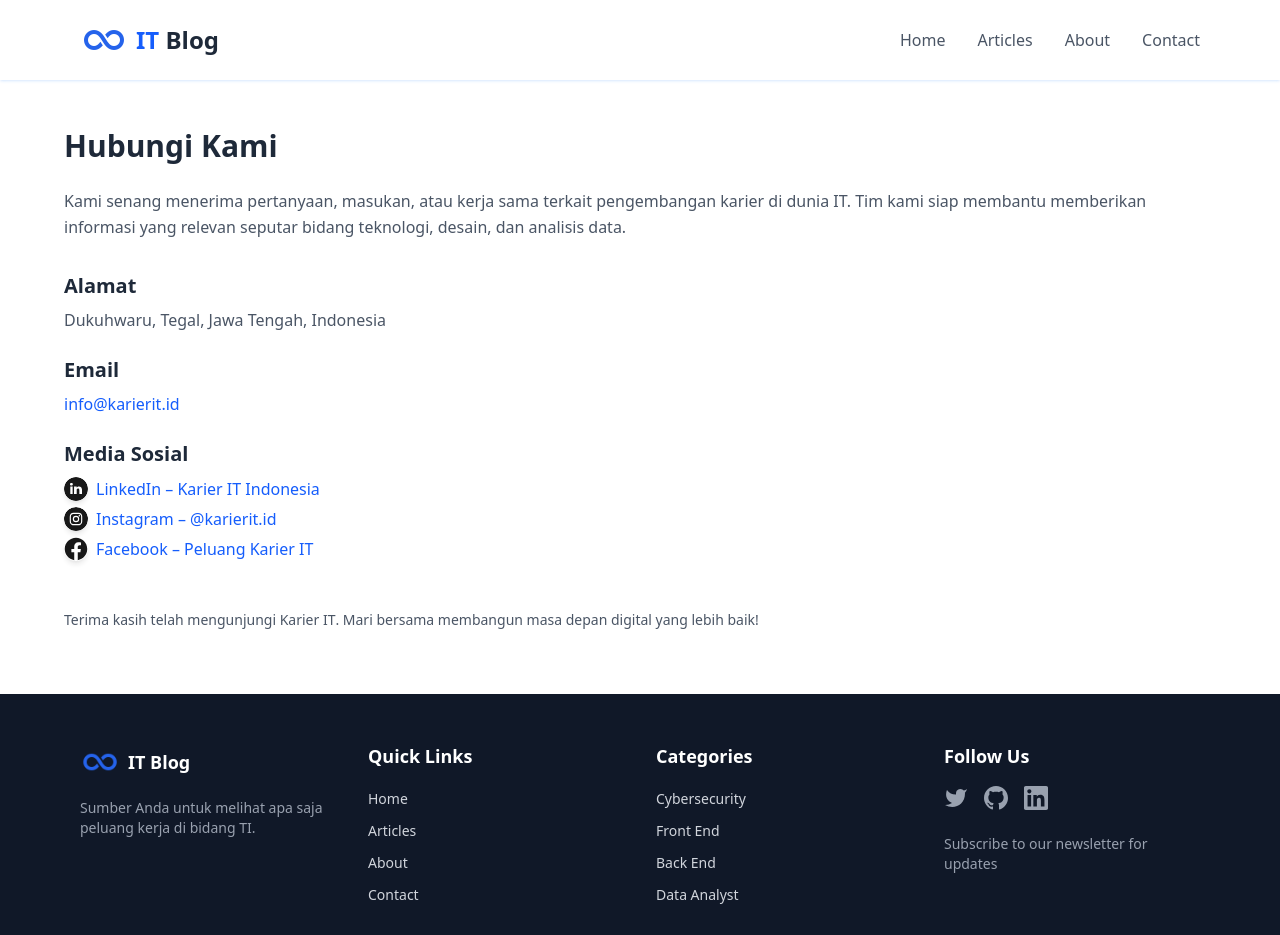
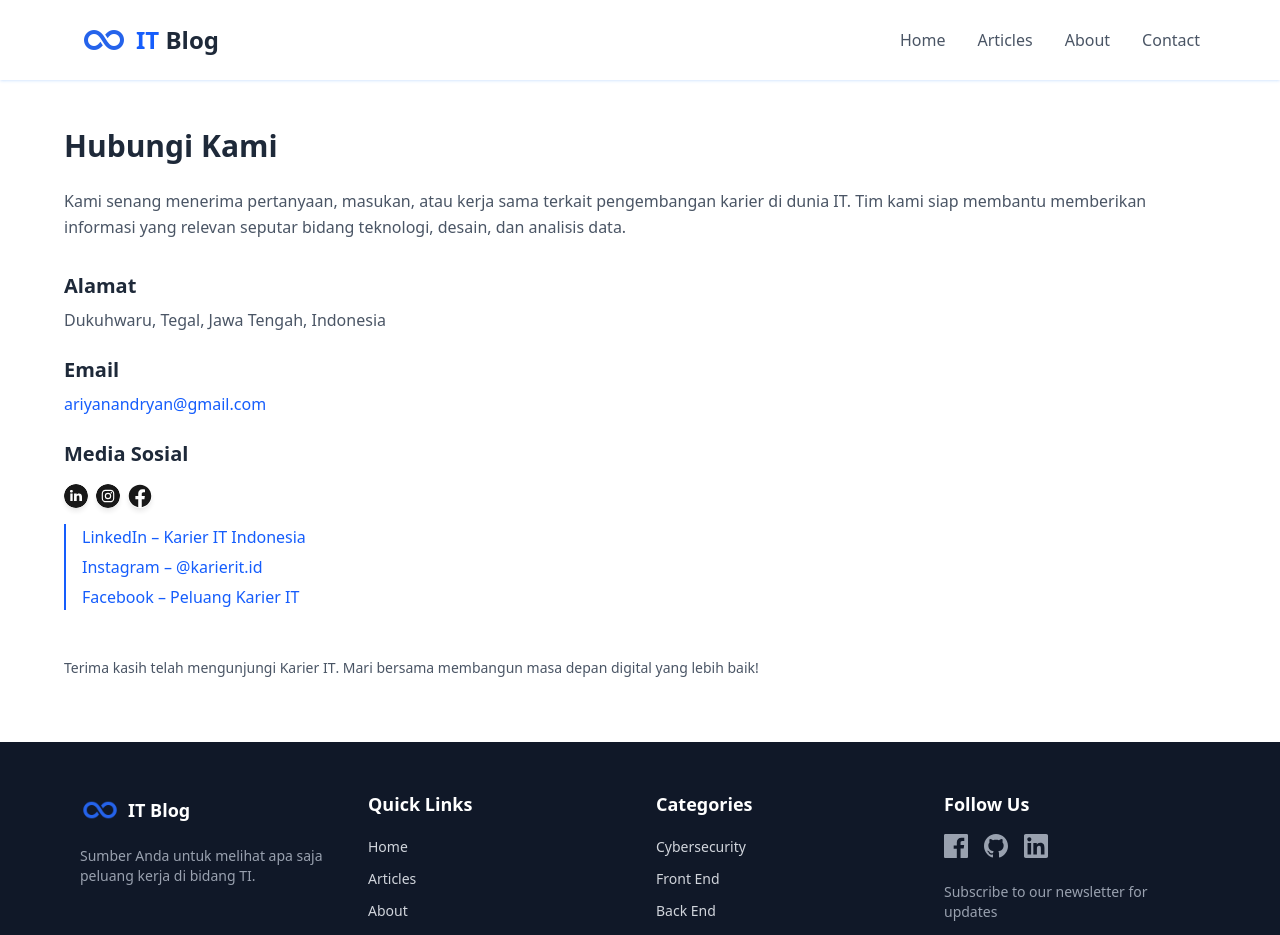
Before and after one commit to job-opportunities-blog/it-blog, a React (Vite) app: page /contact in a window 1280 px wide. Shown: the top 935 px of the page. Built offline with nearby package versions, Linux system fonts and the light colour scheme.

Commit message:
refactor: change twitter icon to facebook, change navigation with react-router; change gap value; change navigation with react-router.

```diff
--- a/src/components/footer.tsx
+++ b/src/components/footer.tsx
@@ -89,18 +89,25 @@ const Footer: React.FC = () => {
           <div>
             <h4 className="text-white text-lg font-semibold mb-4">Follow Us</h4>
             <div className="flex space-x-4 mb-6">
-              {/* Twitter */}
-              <a href="#" className="text-gray-400 hover:text-white transition">
+              {/* Facebook */}
+              <Link
+                to="#"
+                className="text-gray-400 hover:text-white transition"
+              >
                 <svg
                   className="w-6 h-6"
                   fill="currentColor"
                   viewBox="0 0 24 24"
+                  xmlns="http://www.w3.org/2000/svg"
                 >
-                  <path d="M23 3a10.9 10.9 0 01-3.14 1.53 4.48 4.48 0 00-7.86 3v1A10.66 10.66 0 013 4s-4 9 5 13a11.64 11.64 0 01-7 2c9 5 20 0 20-11.5a4.5 4.5 0 00-.08-.83A7.72 7.72 0 0023 3z"></path>
+                  <path d="M22.675 0h-21.35C.597 0 0 .598 0 1.333v21.333C0 23.403.597 24 1.325 24h11.495v-9.294H9.691V11.41h3.129V8.413c0-3.1 1.893-4.788 4.659-4.788 1.325 0 2.463.099 2.795.143v3.24l-1.918.001c-1.504 0-1.795.715-1.795 1.763v2.316h3.587l-.467 3.296h-3.12V24h6.116C23.403 24 24 23.403 24 22.667V1.333C24 .598 23.403 0 22.675 0z" />
                 </svg>
-              </a>
+              </Link>
               {/* GitHub */}
-              <a href="#" className="text-gray-400 hover:text-white transition">
+              <Link
+                to="#"
+                className="text-gray-400 hover:text-white transition"
+              >
                 <svg
                   className="w-6 h-6"
                   fill="currentColor"
@@ -108,9 +115,12 @@ const Footer: React.FC = () => {
                 >
                   <path d="M12 0c-6.626 0-12 5.373-12 12 0 5.302 3.438 9.8 8.207 11.387.599.111.793-.261.793-.577v-2.234c-3.338.726-4.033-1.416-4.033-1.416-.546-1.387-1.333-1.756-1.333-1.756-1.089-.745.083-.729.083-.729 1.205.084 1.839 1.237 1.839 1.237 1.07 1.834 2.807 1.304 3.492.997.107-.775.418-1.305.762-1.604-2.665-.305-5.467-1.334-5.467-5.931 0-1.311.469-2.381 1.236-3.221-.124-.303-.535-1.524.117-3.176 0 0 1.008-.322 3.301 1.23.957-.266 1.983-.399 3.003-.404 1.02.005 2.047.138 3.006.404 2.291-1.552 3.297-1.23 3.297-1.23.653 1.653.242 2.874.118 3.176.77.84 1.235 1.911 1.235 3.221 0 4.609-2.807 5.624-5.479 5.921.43.372.823 1.102.823 2.222v3.293c0 .319.192.694.801.576 4.765-1.589 8.199-6.086 8.199-11.386 0-6.627-5.373-12-12-12z" />
                 </svg>
-              </a>
+              </Link>
               {/* LinkedIn */}
-              <a href="#" className="text-gray-400 hover:text-white transition">
+              <Link
+                to="#"
+                className="text-gray-400 hover:text-white transition"
+              >
                 <svg
                   className="w-6 h-6"
                   fill="currentColor"
@@ -118,7 +128,7 @@ const Footer: React.FC = () => {
                 >
                   <path d="M20.447 20.452h-3.554v-5.569c0-1.328-.027-3.037-1.852-3.037-1.853 0-2.136 1.445-2.136 2.939v5.667H9.351V9h3.414v1.561h.046c.477-.9 1.637-1.85 3.37-1.85 3.601 0 4.267 2.37 4.267 5.455v6.286zM5.337 7.433c-1.144 0-2.063-.926-2.063-2.065 0-1.138.92-2.063 2.063-2.063 1.14 0 2.064.925 2.064 2.063 0 1.139-.925 2.065-2.064 2.065zm1.782 13.019H3.555V9h3.564v11.452zM22.225 0H1.771C.792 0 0 .774 0 1.729v20.542C0 23.227.792 24 1.771 24h20.451C23.2 24 24 23.227 24 22.271V1.729C24 .774 23.2 0 22.222 0h.003z" />
                 </svg>
-              </a>
+              </Link>
             </div>
             <p className="text-sm text-gray-400">
               Subscribe to our newsletter for updates
--- a/src/pages/about.tsx
+++ b/src/pages/about.tsx
@@ -58,7 +58,7 @@ const About: React.FC = () => {
         </div>
       </section>
 
-      <section className="grid md:grid-cols-2 gap-x-6 pt-2 pb-12 px-4 bg-blue-50 max-w-6xl mx-auto">
+      <section className="grid md:grid-cols-2 gap-x-8 pt-2 pb-12 px-4 bg-blue-50 max-w-6xl mx-auto">
         <div className="max-w-6xl mx-auto bg-white mt-10 p-6 rounded-2xl shadow-[0_15px_20px_rgba(59,130,246,0.25)]">
           <h2 className="text-2xl md:text-3xl font-bold text-gray-700 text-center pt-2 pb-2">
             Tujuan Blog Ini Dibuat
--- a/src/pages/contact.tsx
+++ b/src/pages/contact.tsx
@@ -1,5 +1,6 @@
 import React from "react";
 import Image from "../components/image";
+import { Link } from "react-router-dom";
 
 const Contact: React.FC = () => {
   return (
@@ -29,12 +30,12 @@ const Contact: React.FC = () => {
                 Email
               </h2>
               <p>
-                <a
-                  href="mailto:info@karierit.id"
+                <Link
+                  to="mailto:ariyanandryan@gmail.com"
                   className="text-blue-600 hover:underline hover:text-blue-700 transition-colors duration-200"
                 >
-                  info@karierit.id
-                </a>
+                  ariyanandryan@gmail.com
+                </Link>
               </p>
             </div>
 
@@ -42,50 +43,54 @@ const Contact: React.FC = () => {
               <h2 className="text-xl font-semibold text-gray-800 mb-2">
                 Media Sosial
               </h2>
-              <ul className="space-y-1 leading-relaxed">
+              <div className="flex gap-2 pt-2 pb-4">
+                <Image
+                  name="linkedin"
+                  className="w-6 h-6 opacity-90 hover:opacity-100 transition-opacity duration-200"
+                />
+                <Image
+                  name="instagram"
+                  className="w-6 h-6 opacity-90 hover:opacity-100 transition-opacity duration-200"
+                />
+                <Image
+                  name="facebook"
+                  className="w-6 h-6 opacity-90 hover:opacity-100 transition-opacity duration-200"
+                />
+              </div>
+              <div className="border-l-2 border-blue-600 pl-4">
+                <ul className="leading-relaxed space-y-1">
                   <li className="md:flex space-x-2">
-                  <a
-                    href="https://www.linkedin.com/company/karierit"
+                    <Link
+                      to="https://www.linkedin.com/"
                       target="_blank"
                       rel="noopener noreferrer"
                       className="flex items-center gap-2 text-blue-600 hover:underline hover:text-blue-700 transition-colors duration-200"
                     >
-                    <Image
-                      name="linkedin"
-                      className="w-6 h-6 opacity-90 hover:opacity-100 transition-opacity duration-200"
-                    />
                       LinkedIn – Karier IT Indonesia
-                  </a>
+                    </Link>
                   </li>
                   <li className="md:flex space-x-2">
-                  <a
-                    href="https://www.instagram.com/karierit.id"
+                    <Link
+                      to="https://www.instagram.com/"
                       target="_blank"
                       rel="noopener noreferrer"
                       className="flex items-center gap-2 text-blue-600 hover:underline hover:text-blue-700 transition-colors duration-200"
                     >
-                    <Image
-                      name="instagram"
-                      className="w-6 h-6 opacity-90 hover:opacity-100 transition-opacity duration-200"
-                    />
                       Instagram – @karierit.id
-                  </a>
+                    </Link>
                   </li>
                   <li className="md:flex space-x-2">
-                  <a
-                    href="https://twitter.com/karierit"
+                    <Link
+                      to="https://facebook.com/"
                       target="_blank"
                       rel="noopener noreferrer"
                       className="flex items-center gap-2 text-blue-600 hover:underline hover:text-blue-700 transition-colors duration-200"
                     >
-                    <Image
-                      name="facebook"
-                      className="w-6 h-6 opacity-90 hover:opacity-100 transition-opacity duration-200"
-                    />
                       Facebook – Peluang Karier IT
-                  </a>
+                    </Link>
                   </li>
                 </ul>
+              </div>
             </div>
           </div>
 
```
Lines whose indentation alone changed are shown as unchanged.
